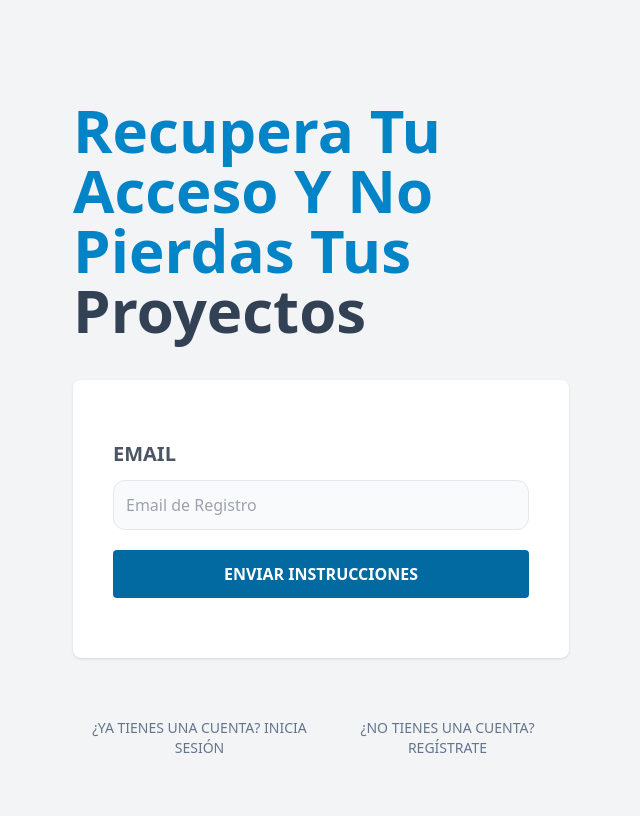
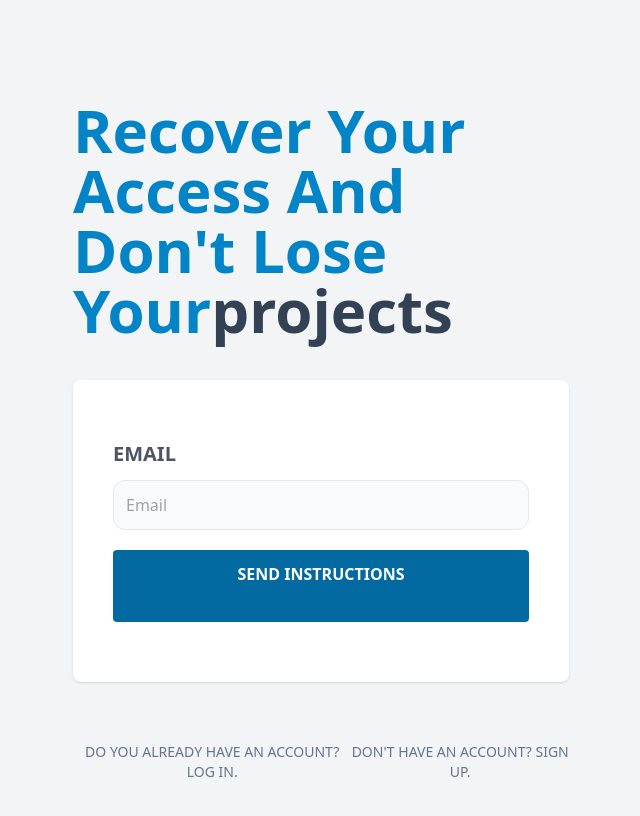
Before and after one commit to CrisIntriago/projectpro-frontend, a React (Vite) app: page /olvide-password in a window 1280 px wide. Shown: the top 816 px of the page, without its empty margins (319-959 px from the left). Built offline with nearby package versions, Linux system fonts and the light colour scheme; no server answers.

Commit message:
Translating

```diff
--- a/src/components/FormularioColaborador.jsx
+++ b/src/components/FormularioColaborador.jsx
@@ -12,7 +12,7 @@ const FormularioColaborador = () => {
 
     if(email === '') {
         mostrarAlerta({
-          msg: 'El Email es Obligatorio',
+          msg: 'The email is mandatory.',
           error: true
         })
         return
@@ -35,7 +35,7 @@ const FormularioColaborador = () => {
               className='text-gray-700 uppercase font-bold text-sm'
               htmlFor='email'
           >
-              Email Colaborador
+              Email Collaborator
           </label>
           <input
               type="email"
--- a/src/components/FormularioProyecto.jsx
+++ b/src/components/FormularioProyecto.jsx
@@ -29,7 +29,7 @@ const FormularioProyecto = () => {
 
         if([nombre, descripcion, fechaEntrega, cliente].includes('') ) {
             mostrarAlerta({
-                msg: 'Todos los Campos son Obligatorios',
+                msg: 'All fields are mandatory.',
                 error: true
             })
 
@@ -59,7 +59,7 @@ const FormularioProyecto = () => {
                         <label
                             className="text-gray-700 uppercase font-bold text-sm"
                             htmlFor="nombre"
-                        >Nombre Proyecto</label>
+                        >Project Name</label>
 
                         <input
                             id="nombre"
@@ -75,7 +75,7 @@ const FormularioProyecto = () => {
                         <label
                             className="text-gray-700 uppercase font-bold text-sm"
                             htmlFor="descripcion"
-                        >Descripción</label>
+                        >Description</label>
 
                         <textarea
                             id="descripcion"
@@ -90,7 +90,7 @@ const FormularioProyecto = () => {
                         <label
                             className="text-gray-700 uppercase font-bold text-sm"
                             htmlFor="fecha-entrega"
-                        >Fecha Entrega</label>
+                        >Due date</label>
 
                         <input
                             id="fecha-entrega"
@@ -105,7 +105,7 @@ const FormularioProyecto = () => {
                         <label
                             className="text-gray-700 uppercase font-bold text-sm"
                             htmlFor="cliente"
-                        >Nombre Cliente</label>
+                        >Client's Name</label>
 
                         <input
                             id="cliente"
--- a/src/paginas/Login.jsx
+++ b/src/paginas/Login.jsx
@@ -63,7 +63,7 @@ const Login = () => {
                 <input
                     id="email"
                     type="email"
-                    placeholder="Email de Registro"
+                    placeholder="Email"
                     className="w-full mt-3 p-3 border rounded-xl bg-gray-50"
                     value={email}
                     onChange={ e => setEmail(e.target.value)}
@@ -77,7 +77,7 @@ const Login = () => {
                 <input
                     id="password"
                     type="password"
-                    placeholder="Password de Registro"
+                    placeholder="PlaceHolder"
                     className="w-full mt-3 p-3 border rounded-xl bg-gray-50"
                     value={password}
                     onChange={ e => setPassword(e.target.value)}
@@ -86,7 +86,7 @@ const Login = () => {
 
             <input
                 type="submit"
-                value="Iniciar Sesión"
+                value="Log In"
                 className="bg-sky-700 mb-5 w-full py-3 text-white uppercase font-bold rounded hover:cursor-pointer hover:bg-sky-800 transition-colors"
             />
 
@@ -96,12 +96,12 @@ const Login = () => {
             <Link
                 className='block text-center my-5 text-slate-500 uppercase text-sm'
                 to="/registrar"
-            >¿No tienes una cuenta? Regístrate</Link>
+            >Don't have an account? Sign up</Link>
 
             <Link
                 className='block text-center my-5 text-slate-500 uppercase text-sm'
                 to="/olvide-password"
-            >Olvide Mi Password</Link>
+            >Forgot my password</Link>
         </nav>
 
     </>
--- a/src/paginas/NuevoProyecto.jsx
+++ b/src/paginas/NuevoProyecto.jsx
@@ -3,7 +3,7 @@ import FormularioProyecto from "../components/FormularioProyecto"
 const NuevoProyecto = () => {
     return (
       <>
-          <h1 className="text-4xl font-black">Crear Proyecto</h1>
+          <h1 className="text-4xl font-black">Create Project</h1>
 
           <div className="mt-10 flex justify-center">
               <FormularioProyecto />
--- a/src/paginas/OlvidePassword.jsx
+++ b/src/paginas/OlvidePassword.jsx
@@ -13,7 +13,7 @@ const OlvidePassword = () => {
 
         if(email === '' || email.length < 6) {
             setAlerta({
-                msg: 'El Email es obligatorio',
+                msg: 'Email is mandatory.',
                 error: true
             });
             return
@@ -41,8 +41,8 @@ const OlvidePassword = () => {
 
     return (
         <>
-            <h1 className="text-sky-600 font-black text-6xl capitalize">Recupera tu acceso y no pierdas tus {''}
-                <span className="text-slate-700">proyectos</span>
+            <h1 className="text-sky-600 font-black text-6xl capitalize">Recover your access and don't lose your{''}
+                <span className="text-slate-700">projects</span>
             </h1>
 
             { msg && <Alerta alerta={alerta} />}
@@ -61,7 +61,7 @@ const OlvidePassword = () => {
                     <input
                         id="email"
                         type="email"
-                        placeholder="Email de Registro"
+                        placeholder="Email"
                         className="w-full mt-3 p-3 border rounded-xl bg-gray-50"
                         value={email}
                         onChange={ e => setEmail(e.target.value)}
@@ -71,7 +71,8 @@ const OlvidePassword = () => {
 
                 <input
                     type="submit"
-                    value="Enviar Instrucciones"
+                    value="Send instructions
+                    "
                     className="bg-sky-700 mb-5 w-full py-3 text-white uppercase font-bold rounded hover:cursor-pointer hover:bg-sky-800 transition-colors"
                 />
 
@@ -81,12 +82,12 @@ const OlvidePassword = () => {
                 <Link
                     className='block text-center my-5 text-slate-500 uppercase text-sm'
                     to="/"
-                >¿Ya tienes una cuenta? Inicia Sesión</Link>
+                >Do you already have an account? Log in.</Link>
 
                 <Link
                     className='block text-center my-5 text-slate-500 uppercase text-sm'
                     to="/registrar"
-                >¿No tienes una cuenta? Regístrate</Link>
+                >Don't have an account? Sign up.</Link>
             </nav>
 
         </>
--- a/src/paginas/Proyecto.jsx
+++ b/src/paginas/Proyecto.jsx
@@ -55,7 +55,7 @@ const Proyecto = () => {
   })
 
   const { nombre } = proyecto
-  if(cargando) return 'Cargando...'
+  if(cargando) return 'Loading...'
   const { msg } = alerta
 
 
@@ -86,12 +86,12 @@ const Proyecto = () => {
               <svg xmlns="http://www.w3.org/2000/svg" className="h-6 w-6" viewBox="0 0 20 20" fill="currentColor">
                   <path fillRule="evenodd" d="M10 18a8 8 0 100-16 8 8 0 000 16zm1-11a1 1 0 10-2 0v2H7a1 1 0 100 2h2v2a1 1 0 102 0v-2h2a1 1 0 100-2h-2V7z" clipRule="evenodd" />
               </svg>
-              Nueva Tarea
+              New Task
             </button>
           )}
 
 
-            <p className='font-bold text-xl mt-10'>Tareas del Proyecto</p>
+            <p className='font-bold text-xl mt-10'>Project Tasks</p>
 
 
             <div className='bg-white shadow mt-10 rounded-lg'>
@@ -102,17 +102,17 @@ const Proyecto = () => {
                       tarea={tarea}
                     />
                   )) :
-                <p className='text-center my-5 p-10'>No hay tareas en este proyecto</p>}
+                <p className='text-center my-5 p-10'>There are no tasks in this project</p>}
             </div>
 
             {admin && (
               <>
                 <div className='flex items-center justify-between mt-10'>
-                    <p className='font-bold text-xl'>Colaboradores</p>
+                    <p className='font-bold text-xl'>Collaborators</p>
                     <Link
                       to={`/proyectos/nuevo-colaborador/${proyecto._id}`}
                       className='text-gray-400 hover:text-black uppercase font-bold'
-                    >Añadir</Link>
+                    >Add</Link>
                 </div>
 
                 <div className='bg-white shadow mt-10 rounded-lg'>
@@ -123,7 +123,7 @@ const Proyecto = () => {
                               colaborador={colaborador}
                           />
                       )) :
-                    <p className='text-center my-5 p-10'>No hay Colaboradores en este proyecto</p>}
+                    <p className='text-center my-5 p-10'>There are no collaborators in this project</p>}
                 </div>
               </>
             )}
--- a/src/paginas/Proyectos.jsx
+++ b/src/paginas/Proyectos.jsx
@@ -9,7 +9,7 @@ const Proyectos = () => {
 
   return (
     <>
-        <h1 className="text-4xl font-black">Proyectos</h1>
+        <h1 className="text-4xl font-black">Projects</h1>
 
         {msg && <Alerta alerta={alerta} />}
 
@@ -21,7 +21,7 @@ const Proyectos = () => {
                       proyecto={proyecto}
                   />
               ))
-            : <p className=" text-center text-gray-600 uppercase  p-5">No hay proyectos aún</p>}
+            : <p className=" text-center text-gray-600 uppercase  p-5">There are no projects yet</p>}
         </div>
     </>
   )
```
